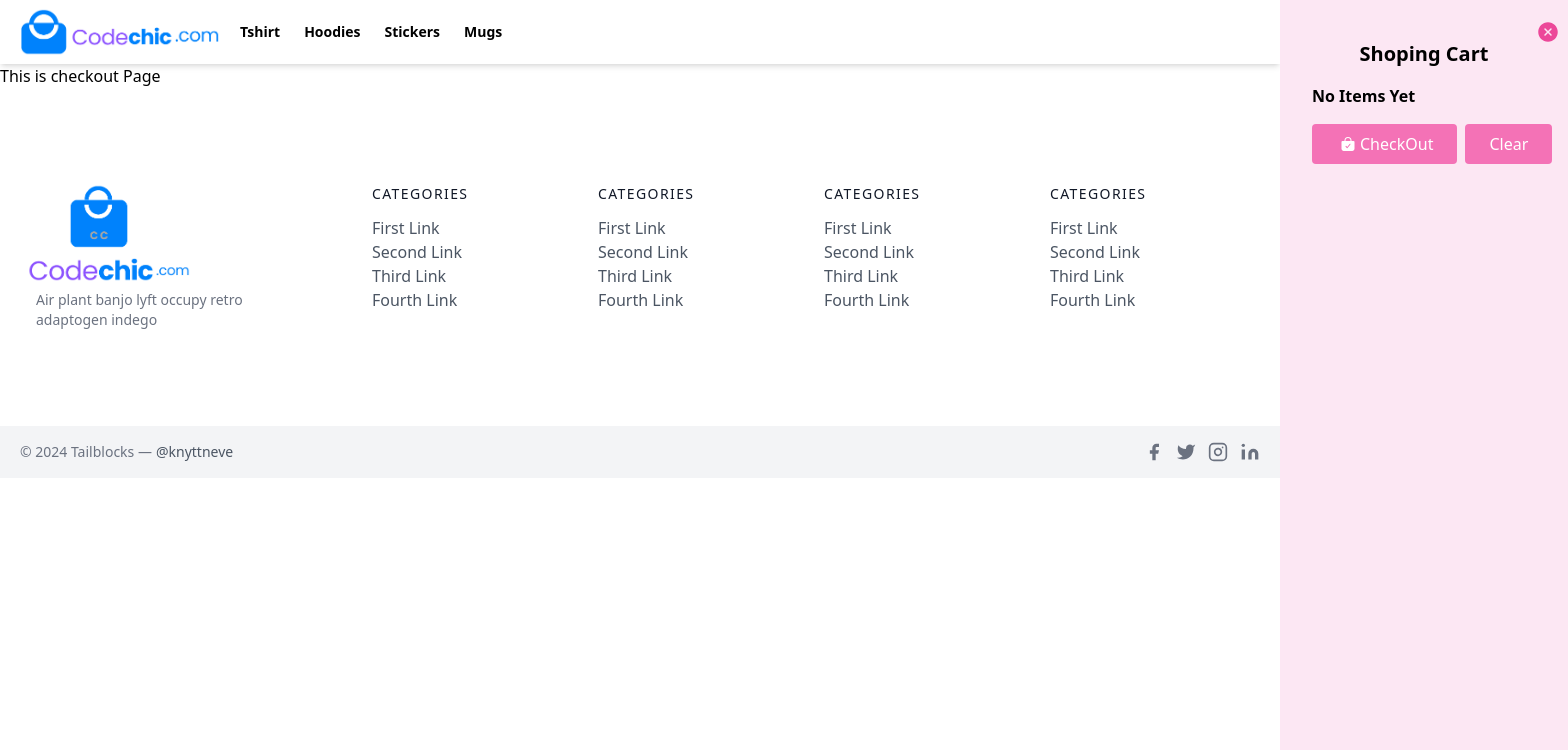
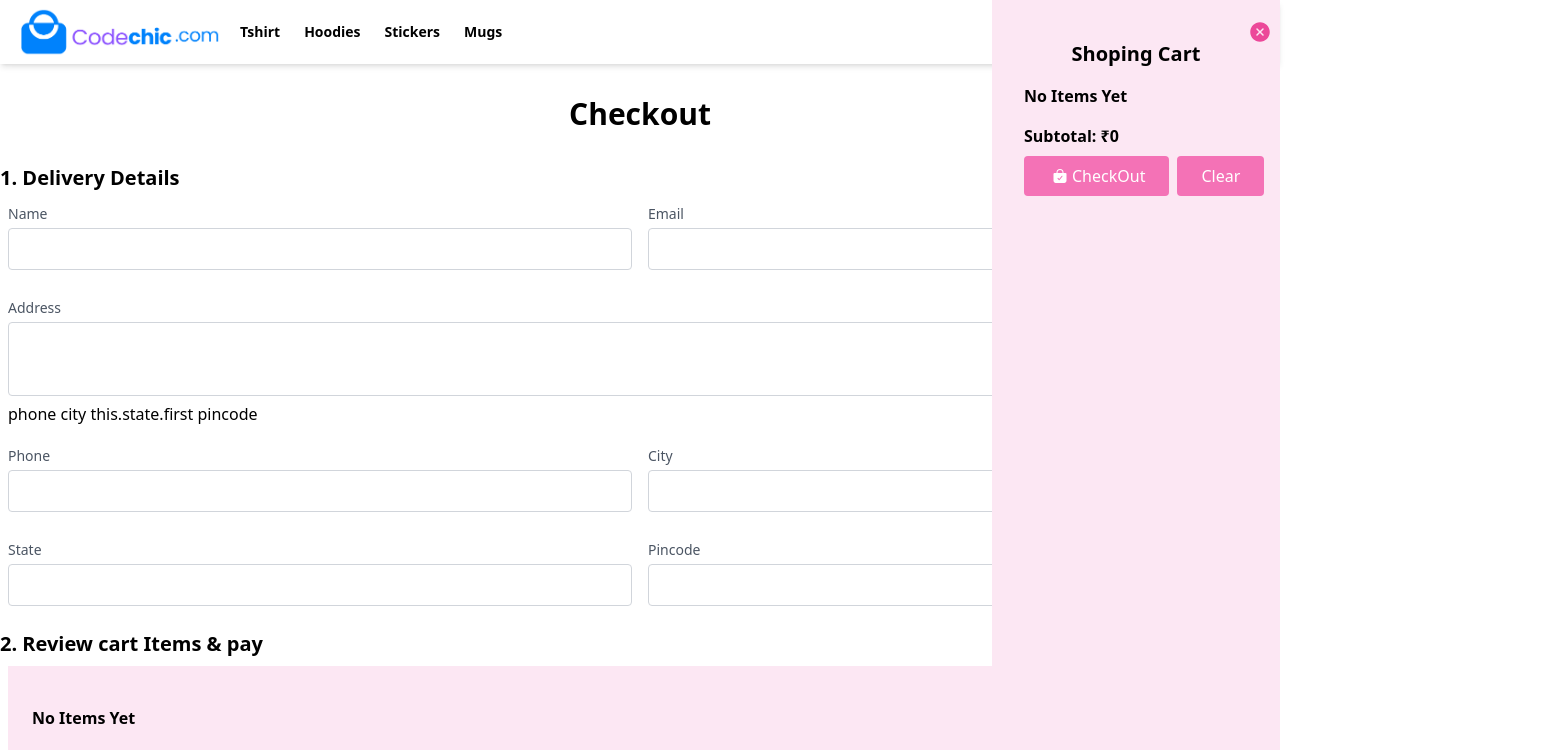
Before and after one commit to prince-111/CodeWear, a Next.js app: page /checkout in a window 1280 px wide. Shown: the top 750 px of the page, 1568 px wide, since content can reach past the window. Built offline with nearby package versions, Linux system fonts and the light colour scheme; some icons are missing.

Commit message:
🛒 Create Cart State

```diff
--- a/pages/_app.js
+++ b/pages/_app.js
@@ -13,6 +13,7 @@
     try{
     if(localStorage.getItem("cart")){
       setCart(JSON.parse(localStorage.getItem("cart")))
+      saveCart(JSON.parse(localStorage.getItem("cart")))
     }
   }catch(error) {
     console.log(error);
@@ -24,12 +25,13 @@
     localStorage.setItem("cart", JSON.stringify(myCart))
     let subt=0;
     let keys = Object.keys(myCart)
-    for(let i=0; keys<length; i++){
+    for(let i=0; i<keys.length; i++){
       console.log(keys)
-      subt += myCart[keys[i]].price * myCart[keys[i]].qty;
+      subt += myCart[keys[i]]["price"] * myCart[keys[i]].qty;
     }
     setSubTotal(subt)
   }
+  console.log(subTotal);
 
   const addToCart = (itemCode, qty, price, name, size, variant)=>{
     let newCart = cart;
@@ -67,8 +69,8 @@
 
   return (
     <>
-      <Navbar cart={cart} addToCart={addToCart} removeFromCart={removeFromCart} subTotal={subTotal} clearCart={clearCart} />
-      <Component cart={cart} addToCart={addToCart} removeFromCart={removeFromCart} clearCart={clearCart} {...pageProps} />
+      <Navbar key={subTotal} cart={cart} addToCart={addToCart} removeFromCart={removeFromCart} subTotal={subTotal} clearCart={clearCart} />
+      <Component cart={cart} addToCart={addToCart} removeFromCart={removeFromCart} clearCart={clearCart} subTotal={subTotal} {...pageProps} />
       <Footer/>
     </>
   );
--- a/pages/checkout.js
+++ b/pages/checkout.js
@@ -1,9 +1,179 @@
-import React from 'react'
+import React from "react";
+import Link from "next/link";
+import { FaCircleMinus, FaCirclePlus } from "react-icons/fa6";
+import { IoBagCheck } from "react-icons/io5";
 
-const Checkout = () => {
+const Checkout = ({ cart, addToCart, subTotal, removeFromCart }) => {
   return (
-    <div> This is checkout Page</div>
-  )
-}
+    <div className="container m-auto">
+      <h1 className="font-bold text-3xl my-8 text-center">Checkout</h1>
+      <h2 className="font-bold text-xl">1. Delivery Details</h2>
+      <div className="mx-auto flex my-2">
+        <div className="px-2 w-1/2">
+          <div className="mb-4">
+            <label for="name" className="leading-7 text-sm text-gray-600">
+              Name
+            </label>
+            <input
+              type="text"
+              id="name"
+              name="name"
+              className="w-full bg-white rounded border border-gray-300 focus:border-indigo-500 focus:ring-2 focus:ring-indigo-200 text-base outline-none text-gray-700 py-1 px-3 leading-8 transition-colors duration-200 ease-in-out"
+            />
+          </div>
+        </div>
+        <div className="px-2 w-1/2">
+          <div className="mb-4">
+            <label htmlFor="email" className="leading-7 text-sm text-gray-600">
+              Email
+            </label>
+            <input
+              type="email"
+              id="email"
+              name="email"
+              className="w-full bg-white rounded border border-gray-300 focus:border-indigo-500 focus:ring-2 focus:ring-indigo-200 text-base outline-none text-gray-700 py-1 px-3 leading-8 transition-colors duration-200 ease-in-out"
+            />
+          </div>
+        </div>
+      </div>
 
-export default Checkout
+      <div className="px-2 w-full">
+        <div className="mb-4">
+          <label htmlFor="adress" className="leading-7 text-sm text-gray-600">
+            Address
+          </label>
+          <textarea
+            name="address"
+            id="address"
+            cols="30"
+            rows="2"
+            className="w-full bg-white rounded border border-gray-300 focus:border-indigo-500 focus:ring-2 focus:ring-indigo-200 text-base outline-none text-gray-700 py-1 px-3 leading-8 transition-colors duration-200 ease-in-out"
+          />
+          phone city this.state.first pincode
+        </div>
+      </div>
+
+      <div className="mx-auto flex my-2">
+        <div className="px-2 w-1/2">
+          <div className="mb-4">
+            <label htmlFor="phone" className="leading-7 text-sm text-gray-600">
+              Phone
+            </label>
+            <input
+              type="phone"
+              id="phone"
+              name="phone"
+              className="w-full bg-white rounded border border-gray-300 focus:border-indigo-500 focus:ring-2 focus:ring-indigo-200 text-base outline-none text-gray-700 py-1 px-3 leading-8 transition-colors duration-200 ease-in-out"
+            />
+          </div>
+        </div>
+        <div className="px-2 w-1/2">
+          <div className="mb-4">
+            <label htmlFor="city" className="leading-7 text-sm text-gray-600">
+              City
+            </label>
+            <input
+              type="text"
+              id="city"
+              name="city"
+              className="w-full bg-white rounded border border-gray-300 focus:border-indigo-500 focus:ring-2 focus:ring-indigo-200 text-base outline-none text-gray-700 py-1 px-3 leading-8 transition-colors duration-200 ease-in-out"
+            />
+          </div>
+        </div>
+      </div>
+
+      <div className="mx-auto flex my-2">
+        <div className="px-2 w-1/2">
+          <div className="mb-4">
+            <label htmlFor="state" className="leading-7 text-sm text-gray-600">
+              State
+            </label>
+            <input
+              type="text"
+              id="state"
+              name="state"
+              className="w-full bg-white rounded border border-gray-300 focus:border-indigo-500 focus:ring-2 focus:ring-indigo-200 text-base outline-none text-gray-700 py-1 px-3 leading-8 transition-colors duration-200 ease-in-out"
+            />
+          </div>
+        </div>
+        <div className="px-2 w-1/2">
+          <div className="mb-4">
+            <label
+              htmlFor="pincode"
+              className="leading-7 text-sm text-gray-600"
+            >
+              Pincode
+            </label>
+            <input
+              type="text"
+              id="pincode"
+              name="city"
+              className="w-full bg-white rounded border border-gray-300 focus:border-indigo-500 focus:ring-2 focus:ring-indigo-200 text-base outline-none text-gray-700 py-1 px-3 leading-8 transition-colors duration-200 ease-in-out"
+            />
+          </div>
+        </div>
+      </div>
+
+      <h2 className="font-bold text-xl">2. Review cart Items & pay</h2>
+      <div className="sideCart p-6 m-2 bg-pink-100">
+        <ol className="list-decimal font-semibold">
+          {Object.keys(cart).length == 0 && (
+            <div className="my-4 font-semibold">No Items Yet</div>
+          )}
+          {Object.keys(cart).map((k) => {
+            return (
+              <li>
+                <div className="item flex my-5">
+                  <div className=" font-semibold">{cart[k].name}</div>
+                  <div className="flex font-semibold items-center justify-center w-1/3 text-lg">
+                    {" "}
+                    <FaCircleMinus
+                      onClick={() => {
+                        removeFromCart(
+                          k,
+                          1,
+                          cart[k].price,
+                          cart[k].name,
+                          cart[k].size,
+                          cart[k].variant
+                        );
+                      }}
+                      className="cursor-pointer text-pink-500"
+                    />{" "}
+                    <span className="mx-2">{cart[k].qty}</span>{" "}
+                    <FaCirclePlus
+                      onClick={() => {
+                        addToCart(
+                          k,
+                          1,
+                          cart[k].price,
+                          cart[k].name,
+                          cart[k].size,
+                          cart[k].variant
+                        );
+                      }}
+                      className="cursor-pointer text-pink-500"
+                    />
+                  </div>
+                </div>
+              </li>
+            );
+          })}
+        </ol>
+        <span className="font-bold">Subtotal: ₹{subTotal}</span>
+        </div>
+        <div className="mx-4">
+          <Link href={"/checkout"}>
+            <button className="flex mr-2 text-white bg-pink-400 border-0 py-2 px-6 focus:outline-none hover:bg-pink-500 rounded text-md">
+              <span className="m-1">
+                <IoBagCheck />{" "}
+              </span>{" "}
+              Pay ₹{subTotal}
+            </button>
+          </Link>
+        </div>
+    </div>
+  );
+};
+
+export default Checkout;
--- a/pages/components/Navbar.js
+++ b/pages/components/Navbar.js
@@ -25,7 +25,7 @@
 
   return (
     <div>
-      <div className="flex flex-col md:flex-row  md:justify-start justify-center items-center py-2 shadow-md">
+      <div className="flex flex-col md:flex-row  md:justify-start justify-center items-center py-2 shadow-md  sticky top-0 bg-white z-10">
         <div className="logo mx-5">
           <Link href={"/"}>
             {" "}
@@ -58,8 +58,7 @@
 
           <div
             ref={ref}
-            className="w-72 h-full sideCart absolute top-0 right-0 bg-pink-100 px-8 py-10 transform transition-transform translate-x-full"
-          >
+            className={`w-72 h-[100vh] sideCart absolute top-0 right-0 bg-pink-100 px-8 py-10 transform transition-transform ${Object.keys(cart).length !==0 ?'translate-x-0':'transition-full'}`}>
             <h2 className="font-bold text-xl text-center">Shoping Cart</h2>
             <span
               onClick={toggleCart}
@@ -89,13 +88,18 @@
                 );
               })}
             </ol>
+            <div className="font-bold my-2">Subtotal: ₹{subTotal}</div>
+
             <div className="flex">
+              <Link href={"/checkout"}>
               <button className="flex mx-auto mr-2 text-white bg-pink-400 border-0 py-2 px-6 focus:outline-none hover:bg-pink-500 rounded text-md">
                 <span className="m-1">
                   <IoBagCheck />{" "}
                 </span>{" "}
                 CheckOut
               </button>
+              </Link>
+
               <button
                 onClick={clearCart}
                 className="flex mx-auto mr-2 text-white bg-pink-400 border-0 py-2 px-6 focus:outline-none hover:bg-pink-500 rounded text-md"
--- a/pages/tshirts.js
+++ b/pages/tshirts.js
@@ -6,7 +6,7 @@
     <div>
       <section className="text-gray-600 body-font">
         <div className="container px-5 py-24 mx-auto">
-          <div className="flex flex-wrap -m-4">
+          <div className="flex flex-wrap -m-4 justify-center">
             <div className="lg:w-1/5 md:w-1/2 p-4 w-full cursor-pointer shadow-lg m-5">
               <div className="block relative rounded overflow-hidden">
                 <Link href={"/product/wear-the-code"}>
```
